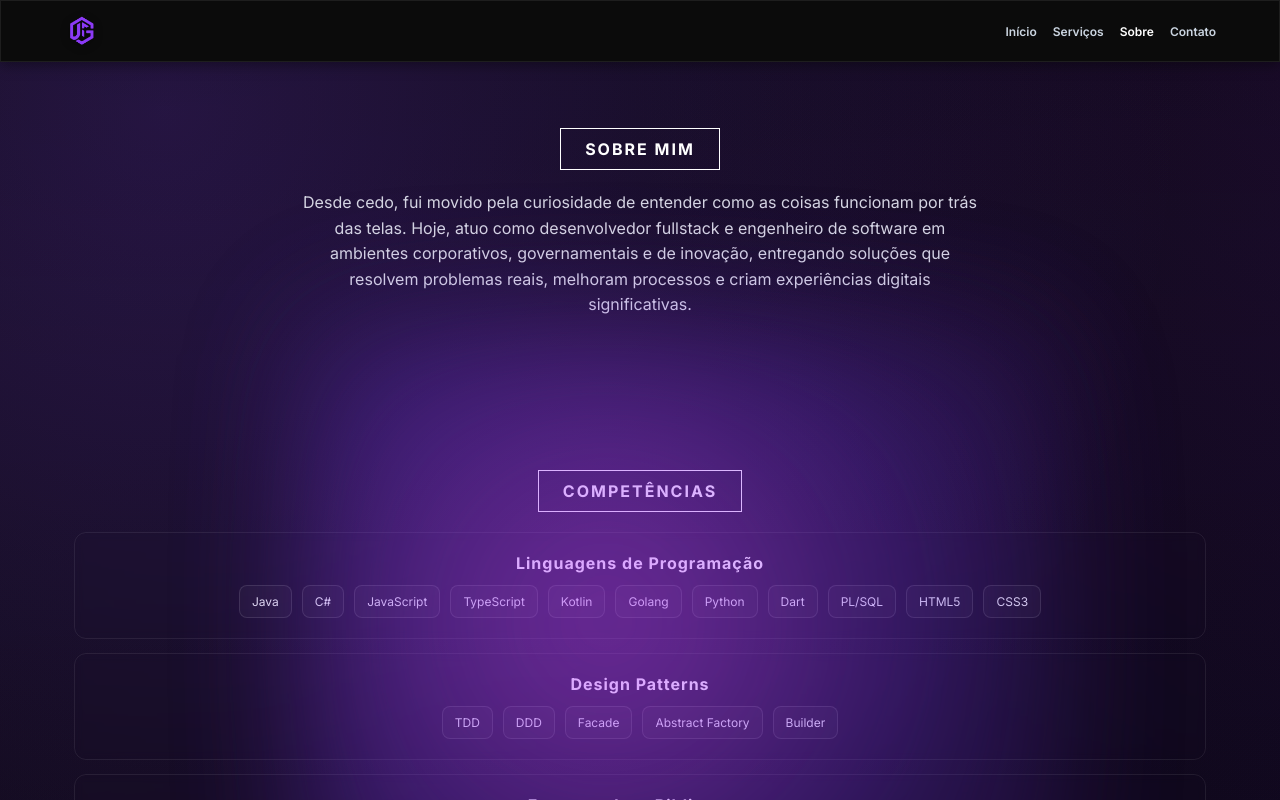
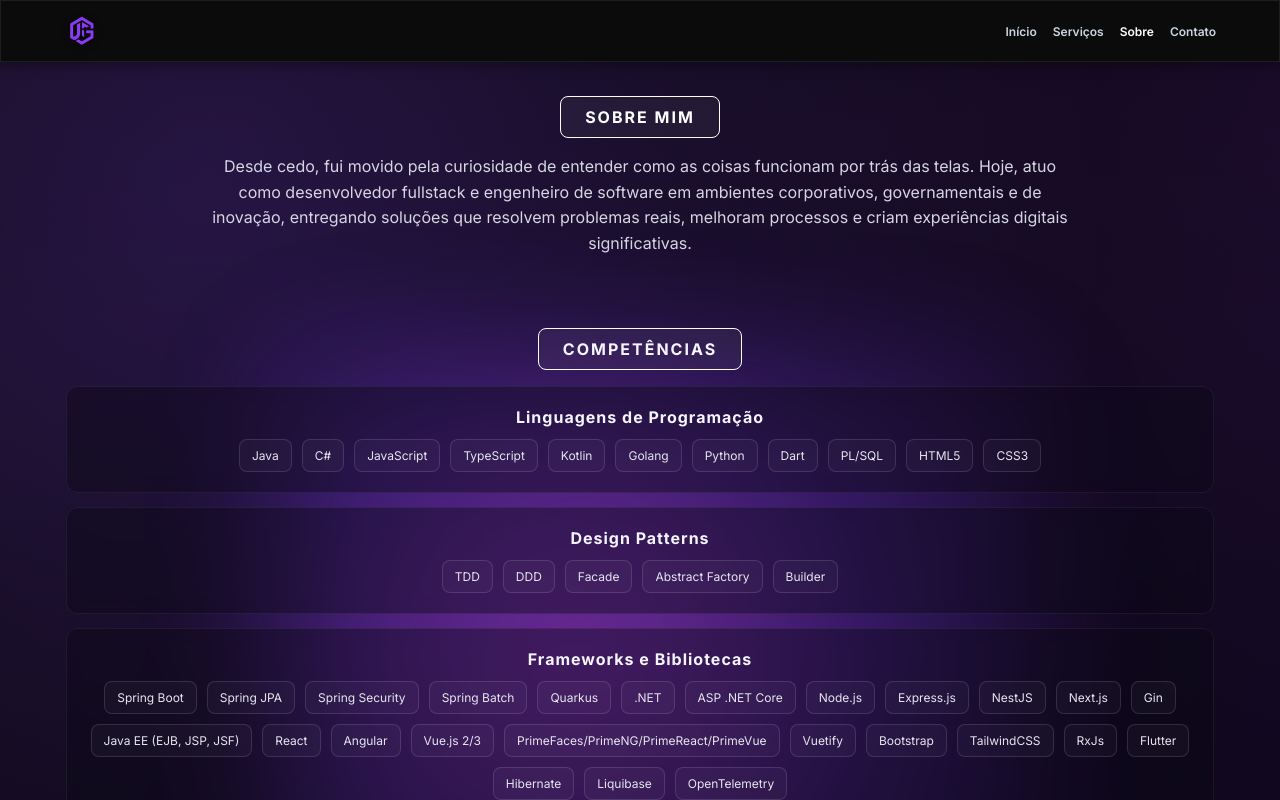
Before and after one commit to jvpgjava/JGrando-website-frontend, an Angular app in the folder JGrando-frontend/: page /sobre in a window 1280 px wide. Shown: the top 800 px of the page. Built offline with nearby package versions, Linux system fonts and the light colour scheme.

Commit message:
refactor: melhoria visual da tela de sobre, e demais competencias

```diff
--- a/JGrando-frontend/src/app/pages/about/about-page.component.html
+++ b/JGrando-frontend/src/app/pages/about/about-page.component.html
@@ -2,6 +2,7 @@
   <div class="blob" aria-hidden="true"></div>
 
   <section class="about-hero">
+    <div class="about-wrap">
       <div class="about-title-box">
         <span>SOBRE MIM</span>
       </div>
@@ -11,9 +12,11 @@
         entregando
         soluções que resolvem problemas reais, melhoram processos e criam experiências digitais significativas.
       </p>
+    </div>
   </section>
 
   <section class="skills-section">
+    <div class="skills-wrap">
       <div class="skills-title-box">
         <span>COMPETÊNCIAS</span>
       </div>
@@ -163,12 +166,15 @@
         <div class="skill-block">
           <h4>Outras Competências</h4>
           <div class="pill-grid">
+            <span class="pill">Inglês</span>
+            <span class="pill">Espanhol</span>
             <span class="pill">Clean Code</span>
             <span class="pill">SOLID</span>
             <span class="pill">KISS</span>
+            <span class="pill">Scrum</span>
             <span class="pill">Kanban</span>
-          <span class="pill">Scrum</span>
             <span class="pill">Pair Programming</span>
+          </div>
         </div>
       </div>
     </div>
--- a/JGrando-frontend/src/app/pages/about/about-page.component.scss
+++ b/JGrando-frontend/src/app/pages/about/about-page.component.scss
@@ -1,10 +1,10 @@
 :host {
   position: relative;
   display: block;
-  min-height: 100vh;
+  min-height: calc(100vh - 66px);
   background:
-    radial-gradient(circle at 18% 12%, rgba(124, 58, 237, 0.24), transparent 32%),
-    radial-gradient(circle at 82% 8%, rgba(88, 28, 135, 0.2), transparent 26%),
+    radial-gradient(circle at 20% 15%, rgba(124, 58, 237, 0.24), transparent 32%),
+    radial-gradient(circle at 80% 10%, rgba(88, 28, 135, 0.2), transparent 26%),
     linear-gradient(135deg, #0b0b0b, #120822 55%, #1f0b3e 100%);
   background-size: 160% 160%;
   animation: gradientShift 14s ease-in-out infinite alternate;
@@ -15,7 +15,7 @@
   content: '';
   position: absolute;
   inset: 0;
-  background: linear-gradient(180deg, rgba(0, 0, 0, 0.08), transparent 18%, rgba(0, 0, 0, 0.22));
+  background: linear-gradient(180deg, rgba(0, 0, 0, 0.08), transparent 18%, rgba(0, 0, 0, 0.25));
   pointer-events: none;
   z-index: 1;
 }
@@ -30,8 +30,8 @@
   width: 58vw;
   max-width: 900px;
   aspect-ratio: 1;
-  top: 14%;
-  left: 52%;
+  top: 18%;
+  left: 50%;
   transform: translate(-50%, 0);
   background: radial-gradient(circle at 40% 40%, rgba(168, 85, 247, 0.55), rgba(111, 66, 193, 0.28), rgba(44, 19, 72, 0));
   filter: blur(70px);
@@ -48,27 +48,18 @@
   overflow: hidden;
   color: #ffffff;
   text-align: center;
-  padding: 80px 24px 48px;
-  background: transparent;
-  border: none;
-  margin: 0 auto 28px;
-  max-width: 1080px;
+  padding: 48px 16px;
+  z-index: 5;
 }
 
-.about-hero::before {
-  content: '';
-  position: absolute;
-  inset: 0;
-  background: transparent;
-  background-size: 160% 160%;
-  animation: none;
-  z-index: 0;
+.about-wrap {
+  max-width: 1180px;
+  margin: 0 auto;
+  padding: 0 16px;
+  position: relative;
+  z-index: 5;
 }
 
-.about-hero>* {
-  position: relative;
-  z-index: 1;
-}
 
 .about-title-box,
 .skills-title-box {
@@ -77,68 +68,34 @@
   padding: 10px 24px;
   letter-spacing: 2px;
   font-weight: 700;
-  margin-bottom: 20px;
+  margin: 0 auto 16px;
+  backdrop-filter: blur(8px);
+  background: rgba(255, 255, 255, 0.05);
+  border-radius: 8px;
 }
 
 .about-intro {
-  max-width: 680px;
-  margin: 0 auto 28px;
+  max-width: 860px;
+  margin: 0 auto;
   color: #d6d6e3;
   line-height: 1.6;
 }
 
-.ghost-btn {
-  display: inline-flex;
-  align-items: center;
-  justify-content: center;
-  padding: 10px 24px;
-  border: 1px solid #ffffff;
+.skills-section {
   background: transparent;
-  color: #ffffff;
-  font-weight: 700;
-  border-radius: 24px;
-  margin-bottom: 24px;
-  cursor: pointer;
-}
-
-.ghost-btn:hover {
-  background: rgba(255, 255, 255, 0.08);
-}
-
-.about-divider {
-  width: 54px;
-  height: 2px;
-  background: #ffffff;
-  margin: 16px auto 28px;
-}
-
-.about-columns {
-  display: grid;
-  grid-template-columns: repeat(auto-fit, minmax(220px, 1fr));
-  gap: 18px;
-  max-width: 960px;
-  margin: 0 auto;
+  color: #f5f5ff;
+  padding: 24px 0 32px;
+  position: relative;
+  z-index: 5;
   text-align: center;
 }
 
-.about-columns h3 {
-  letter-spacing: 1px;
-  font-weight: 800;
-  margin-bottom: 8px;
-}
-
-.about-columns p {
-  color: #d6d6e3;
-  line-height: 1.5;
-}
-
-.skills-section {
-  background: transparent;
-  color: #ffffff;
-  padding: 48px 24px 64px;
-  text-align: center;
+.skills-wrap {
   max-width: 1180px;
-  margin: 0 auto 40px;
+  margin: 0 auto;
+  padding: 0 16px;
+  position: relative;
+  z-index: 5;
 }
 
 .skills-grid {
@@ -149,11 +106,14 @@
 }
 
 .skill-block {
-  background: transparent;
-  border: 1px solid rgba(255, 255, 255, 0.08);
+  background: rgba(12, 8, 20, 0.4);
+  border: 1px solid rgba(255, 255, 255, 0.06);
   border-radius: 12px;
   padding: 20px;
-  backdrop-filter: blur(4px);
+  backdrop-filter: blur(8px);
+  position: relative;
+  z-index: 5;
+  text-align: center;
 }
 
 .skill-block h4 {
@@ -176,20 +136,6 @@
   font-size: 12px;
   color: #e6e6f0;
   background: rgba(255, 255, 255, 0.03);
-}
-
-@keyframes purpleFlow {
-  0% {
-    background-position: 20% 30%, 80% 20%, 50% 50%;
-  }
-
-  50% {
-    background-position: 30% 40%, 70% 10%, 40% 60%;
-  }
-
-  100% {
-    background-position: 40% 50%, 60% 0%, 60% 40%;
-  }
 }
 
 @keyframes gradientShift {
```
Lines whose indentation alone changed are shown as unchanged.
